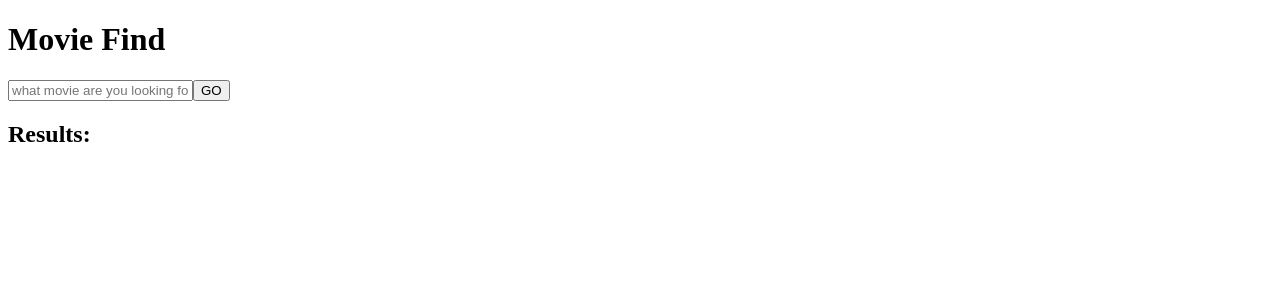
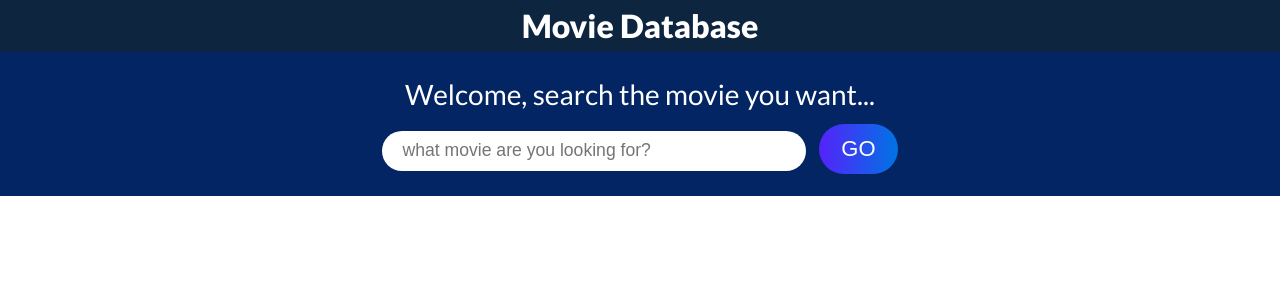
Before and after one commit to Sauuudi/movie-okode, an Angular app: page /movies in a window 1280 px wide. Shown: the top 300 px of the page. Built offline with nearby package versions, Linux system fonts and the light colour scheme.

Commit message:
css v1 finished

```diff
--- a/src/app/app-routing.module.ts
+++ b/src/app/app-routing.module.ts
@@ -7,11 +7,12 @@ import { MovieDetailComponent } from './movie-detail/movie-detail.component';
 const routes: Routes = [
   {
     path: 'movies',
-    title: 'Movie Find',
+    title: 'Movie Database',
     component: HomepageComponent,
   },
   {
     path: 'movies/:id',
+    title: 'Movie Database',
     component: MovieDetailComponent,
   },
   { path: '', redirectTo: '/movies', pathMatch: 'full' },
--- a/src/app/app.component.css
+++ b/src/app/app.component.css
@@ -0,0 +1,11 @@
+
+header{
+    color: white;
+    background-color: rgb(13, 37, 63);
+    text-align: -webkit-center;
+}
+h1{
+    padding: 0.5%;
+    cursor: pointer;
+    width: 20%;
+}
--- a/src/app/app.component.html
+++ b/src/app/app.component.html
@@ -1 +1,4 @@
+<header>
+  <h1 [routerLink]="'/movies'" >Movie Database</h1>
+</header>
 <router-outlet></router-outlet>
--- a/src/app/homepage/homepage.component.css
+++ b/src/app/homepage/homepage.component.css
@@ -0,0 +1,70 @@
+* {
+    padding: 0;
+    margin: 0;
+}
+
+.row {
+    display: flex;
+    flex-direction: row;
+}
+
+.column {
+  display: flex;
+  flex-direction: column;
+}
+
+.text-center {
+  text-align: center;
+}
+.search-movie {
+    padding-top: 2%;
+  background-color: rgba(3, 37, 100);
+}
+
+.input {
+  margin-bottom: 2%;
+  width: 30%;
+  height: 20px;
+  font-size: 1.1em;
+  color: rgba(0, 0, 0, 0.5);
+  border: none;
+  border-radius: 30px;
+  padding: 10px 20px;
+}
+
+.search-button {
+  margin-left: 1%;
+  border: none;
+  cursor: pointer;
+  padding: 9px 22px;
+  font-size: 22px;
+  height: 50px;
+  color: white;
+  background: linear-gradient(90deg, #5522fa 0, #0074e4 100%);
+  border-radius: 50px;
+}
+.search-button:hover {
+  box-shadow: 0 0 0 0.15rem #5ceace;
+}
+
+.welcome {
+  font-size: 28px;
+  color: white;
+  padding-bottom: 1%;
+  font-weight: 500;
+}
+
+.results {
+  align-self: center;
+  padding-top: 1%;
+}
+
+.table{
+    padding-top: 1%;
+}
+
+.table td {
+  padding: 0.3rem;
+  text-align: center;
+  font-size: 18px;
+}
--- a/src/app/homepage/homepage.component.html
+++ b/src/app/homepage/homepage.component.html
@@ -1,31 +1,33 @@
-<div class="text-center">
-  <h1>Movie Find</h1>
-</div>
-
 <div class="container">
   <div class="column">
-    <div class="search-movie">
+    <div class="search-movie text-center">
+      <p class="welcome">Welcome, search the movie you want...</p>
       <input
+        (keydown.enter)="search()"
         [(ngModel)]="searchText"
-        class="input-field"
+        class="input"
         placeholder="what movie are you looking for?"
       />
-      <button (click)="search()">GO</button>
+      <button class="search-button" (click)="search()">GO</button>
     </div>
 
-    <div class="resulst">
-      <h2>Results:</h2>
-      <span *ngIf="noResults"> NO RESULTS</span>
-      <table *ngIf="showResults">
-        <tbody>
-          <tr *ngFor="let movie of movies; index as index">
-            <td [routerLink]="'/movies/' + movies[index].id"  style="cursor: pointer;">
-              {{ movies[index].original_title }} __
-              {{ movies[index].popularity }}
-            </td>
-          </tr>
-        </tbody>
-      </table>
+    <div class="results">
+      <h3 *ngIf="noResults">Search Results: no results</h3>
+      <div *ngIf="showResults">
+        <h2 class="text-center">Search Results:</h2>
+        <table class="table">
+          <tbody>
+            <tr *ngFor="let movie of movies; index as index">
+              <td
+                [routerLink]="'/movies/' + movies[index].id"
+                style="cursor: pointer"
+              >
+                {{ movies[index].original_title }}
+              </td>
+            </tr>
+          </tbody>
+        </table>
+      </div>
     </div>
   </div>
 </div>
--- a/src/app/movie-detail/movie-detail.component.css
+++ b/src/app/movie-detail/movie-detail.component.css
@@ -1,11 +1,16 @@
 * {
   padding: 0;
   margin: 0;
+  color: rgb(50, 50, 50);
 }
 
-  .container{
-    margin-top: 2%;
-    margin-bottom: 2%;
+
+
+
+.main-box{
+  padding: 2%;
+  padding-left: 5%;
+  padding-right: 5%;
 }
 
 .row {
@@ -18,14 +23,30 @@
   flex-direction: column;
 }
 
+.image {
+  border-radius: 5%;
+}
 
-
+.movie-detail{
+  padding-left: 2%;
+}
 
 .table td,
 .table th {
-    padding: 0.2rem;
-    vertical-align: top;
+  padding: 0.3rem;
+
 }
 .text-uppercase {
   text-transform: uppercase;
 }
+
+.title{
+  font-size: 28px;
+}
+.tagline{
+  font-size: 16px;
+  font-style: italic;
+}
+.release-genre{
+  font-style: italic;
+}
--- a/src/app/movie-detail/movie-detail.component.html
+++ b/src/app/movie-detail/movie-detail.component.html
@@ -1,6 +1,16 @@
-<div class="container">
-  <div class="row">
-    <div class="image-box">
+<div
+  class="container"
+  style="
+    background-size: cover;
+    background-image: linear-gradient(
+        to right,
+        rgba(157.5, 178.5, 199.5, 1) 150px,
+        rgba(157.5, 178.5, 199.5, 0.7) 100%
+      ), url(https://image.tmdb.org/t/p/w1920_and_h800_multi_faces{{movie.backdrop_path}});
+  "
+>
+    <div class="row main-box">
+      <div class="image-box column">
         <img
           class="image"
           src="https://image.tmdb.org/t/p/w300_and_h450_bestv2{{
@@ -12,17 +22,17 @@
         <table class="table table-borderless">
           <tr>
             <td>
-            <h3>{{ movie.title }} ( {{ release_year }} )</h3>
+              <h3 class="title">{{ movie.title }} ( {{ release_year }} )</h3>
             </td>
           </tr>
           <tr>
-          <td>
+            <td class="tagline">
               {{ movie.tagline }}
             </td>
           </tr>
 
           <tr>
-          <td>
+            <td class="release-genre">
               {{ movie.release_date }}
 
               <span *ngFor="let genre of movie.genres; index as index">
@@ -31,31 +41,32 @@
             </td>
           </tr>
           <tr>
-          <td>
-            Overview
-          </td>
+            <td><h4>Overview</h4></td>
           </tr>
           <tr>
-          <td>
+            <td class="overview">
               {{ movie.overview }}
             </td>
           </tr>
           <tr>
             <td>
               <tr>
-              <td>Original Title</td>
-              <td>User Rating</td>
+                <td style="text-align: -webkit-center; font-weight: bold;">Original Title</td>
+                <td style="text-align: -webkit-center; font-weight: bold;">User Rating</td>
               </tr>
 
               <tr>
-              <td>
+                <td style="text-align: -webkit-center; font-style: italic;">
                   {{ movie.original_title }}
                 </td>
-              <td>{{ movie.vote_average }}%</td>
+                <td style="text-align: -webkit-center; font-size: 22px;">
+                  {{ movie.vote_average }}
+                </td>
               </tr>
             </td>
           </tr>
         </table>
       </div>
     </div>
+
 </div>
--- a/src/styles.css
+++ b/src/styles.css
@@ -1 +1,11 @@
 /* You can add global styles to this file, and also import other style files */
+@import url("https://fonts.googleapis.com/css2?family=Lato:wght@100;300;400;900&display=swap");
+
+* {
+  padding: 0;
+  margin: 0;
+}
+
+body {
+  font-family: "Lato";
+}
```
Lines whose indentation alone changed are shown as unchanged.
